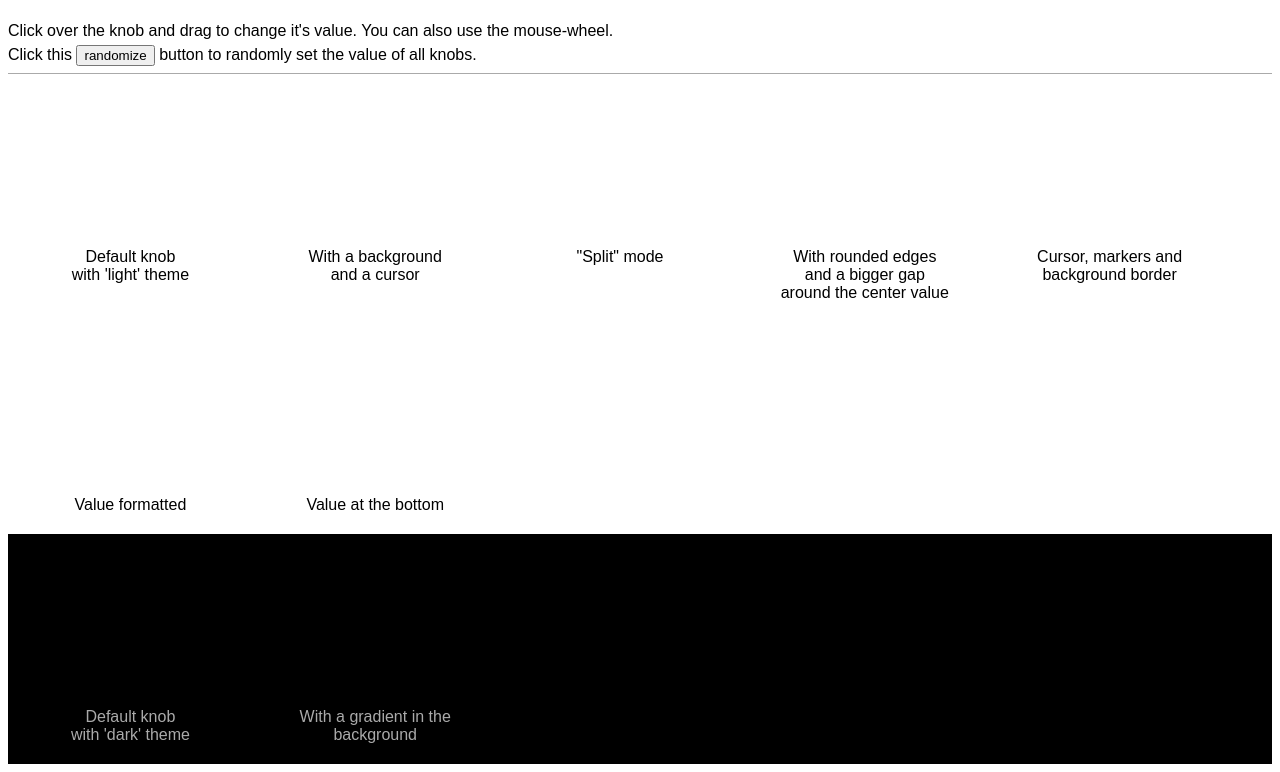
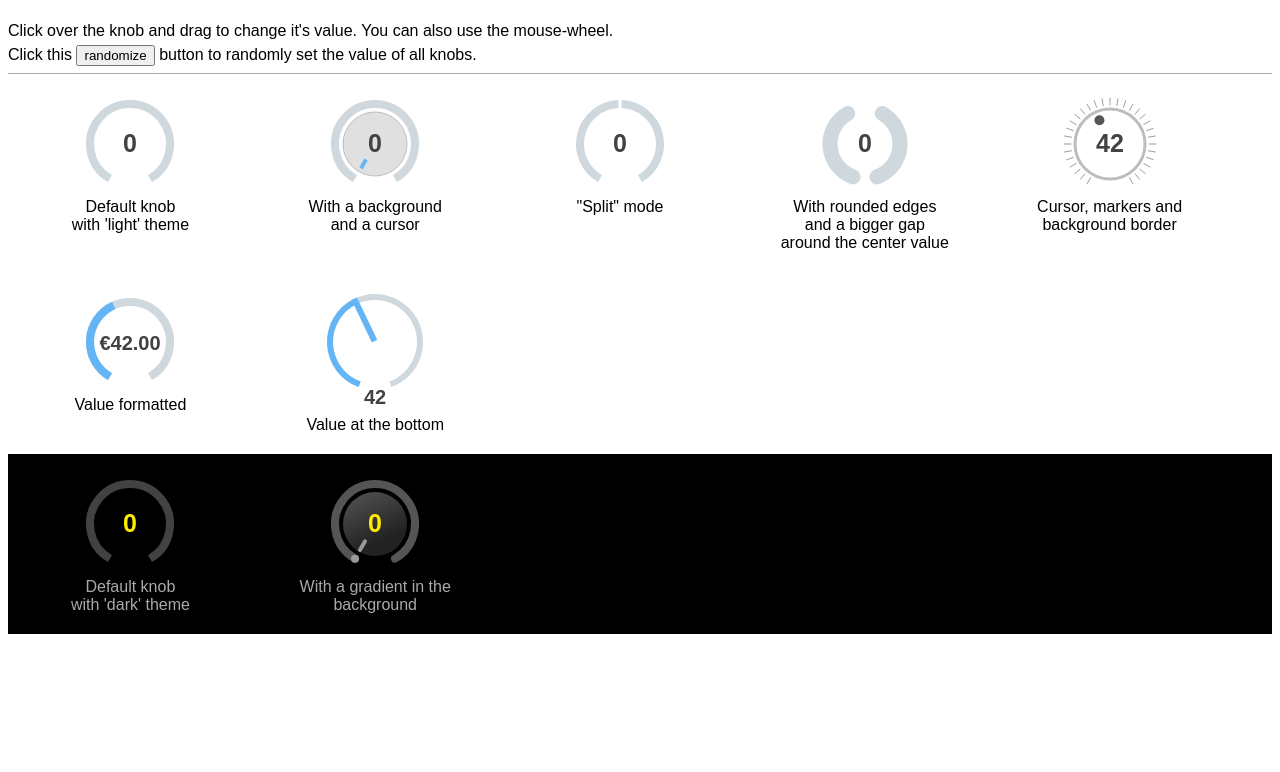
Before and after one commit to francoisgeorgy/svg-knob, a website built with webpack: page demo.html in a window 1280 px wide. Shown: the part 61-833 px from the top of the page. After the commit the page ends 800 px from the top, so only its background shows below. Built offline with Linux system fonts and the light colour scheme.

Commit message:
doc for usage in browser

```diff
--- a/demo.html
+++ b/demo.html
@@ -97,38 +97,36 @@
                 <stop offset="0%" stop-color="#555" />
                 <stop offset="95%" stop-color="#222" />
             </linearGradient>
-            <!--<g id="knob">-->
-                <!--<circle fill="url(#grad)" class="path" cx="50" cy="50" r="40"/>-->
-                <!--<text class="value" text-anchor="middle" x="50" y="58"></text>-->
-            <!--</g>-->
         </defs>
     </svg>
 </body>
 <script>
 
-//    import knob from './svg-knob.js';
+    // If the browser support ES6 modules:
+    //import Knob from './svg-knob.js';
+
+    // For browser that do not support ES6 modules yet:
+    let Knob = svgKnob.default;
 
     document.addEventListener("DOMContentLoaded", function() {
 
-        console.log('glou2', svgKnob, typeof svgKnob);
-
         let knobs = {};
 
-        knobs['knob-default'] = new svgKnob.svgknob('#knob-default');
+        knobs['knob-default'] = new Knob('#knob-default');
 
-        knobs['knob-with-bg'] = new svgKnob('#knob-with-bg', {
+        knobs['knob-with-bg'] = new Knob('#knob-with-bg', {
             cursor: true,
             bg: true,
             track_bg: true,
         });
 
-        knobs['knob-split-butt'] = new svgKnob('#knob-split-butt', {
+        knobs['knob-split-butt'] = new Knob('#knob-split-butt', {
             center_zero: true,
             value_min:-100,
             value_max:100
         });
 
-        knobs['knob-split-gap'] = new svgKnob('#knob-split-gap', {
+        knobs['knob-split-gap'] = new Knob('#knob-split-gap', {
             center_zero: true,
             angle_min: 20,
             angle_max: 340,
@@ -142,7 +140,7 @@
             track_radius: 35
         });
 
-        knobs['knob-dot-cursor-markers'] = new svgKnob('#knob-dot-cursor-markers', {
+        knobs['knob-dot-cursor-markers'] = new Knob('#knob-dot-cursor-markers', {
             bg: true,
             bg_color: 'transparent',
             bg_radius: 35,
@@ -163,13 +161,13 @@
             initial_value: 42
         });
 
-        knobs['knob-value-formatted'] = new svgKnob('#knob-value-formatted', {
+        knobs['knob-value-formatted'] = new Knob('#knob-value-formatted', {
             format: v => v.toLocaleString(undefined, {style: 'currency', currency: 'EUR'}),
             font_size: 20,
             initial_value: 42
         });
 
-        knobs['knob-value-bottom'] = new svgKnob('#knob-value-bottom', {
+        knobs['knob-value-bottom'] = new Knob('#knob-value-bottom', {
             angle_min: 20,
             angle_max: 340,
             bg: false,
@@ -187,12 +185,12 @@
             initial_value: 42
         });
 
-        knobs['knob-dark-bg'] = new svgKnob('#knob-dark-bg', {
+        knobs['knob-dark-bg'] = new Knob('#knob-dark-bg', {
             palette: 'dark'
         });
 
 
-        knobs['knob-bs2'] = new svgKnob('#knob-bs2', {
+        knobs['knob-bs2'] = new Knob('#knob-bs2', {
             label: false,
             // background disk:
             bg_radius: 32,
--- a/webpack.prod.js
+++ b/webpack.prod.js
@@ -5,15 +5,13 @@ const path = require('path');
 
 module.exports = merge(common, {
     plugins: [
-/*
-        new MinifyPlugin(/!*minifyOpts*!/ {
+        new MinifyPlugin(/*minifyOpts*/ {
             removeConsole: true,
             removeDebugger: true
-        }, /!*pluginOpts*!/ {})
-*/
+        }, /*pluginOpts*/ {})
     ],
     output: {
         path: path.resolve(__dirname, 'dist'),
-        filename: './svg-knob.min.js'
+        filename: 'svg-knob.min.js'
     }
 });
```
Also changed, not shown: anatomy.html (+5 -1 lines), README.md, dist/svg-knob.min.js.
